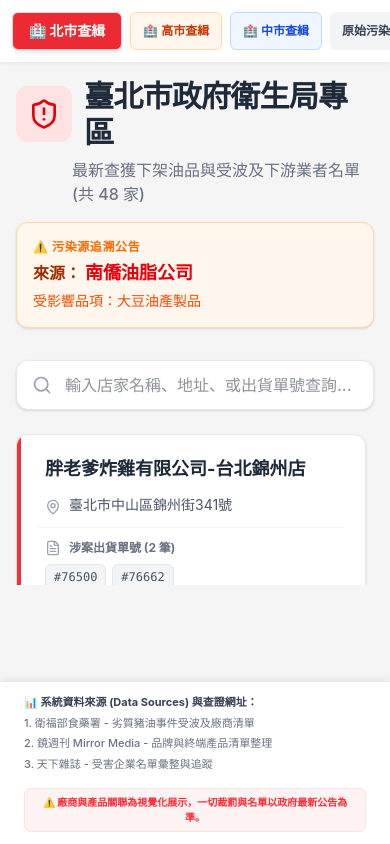
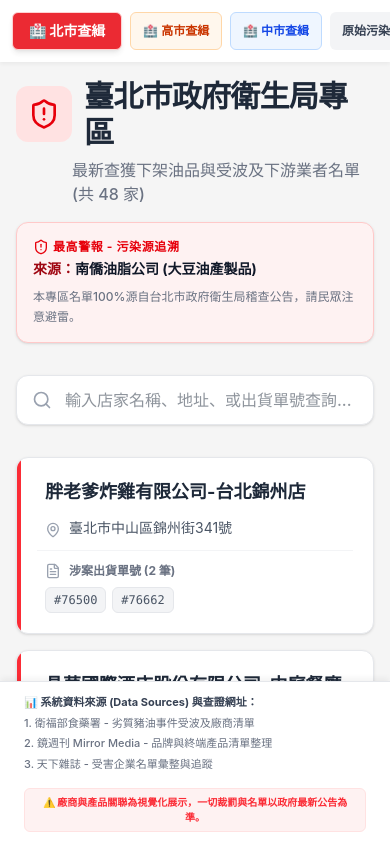
Before and after one commit to 2259top-wq/RAY8, a React (Vite) app: page / in a window 390 px wide. Both pictures are taken after a click on the button "🏥 北市查緝". Built offline with nearby package versions, Linux system fonts and the light colour scheme.

Commit message:
style(dashboard): remove nested overflow-y-auto to fix mobile scroll collapsing issue

```diff
--- a/src/components/RegionalHealthDashboard.tsx
+++ b/src/components/RegionalHealthDashboard.tsx
@@ -46,7 +46,7 @@
   };
 
   return (
-    <div className="p-4 md:p-8 max-w-7xl mx-auto animate-in fade-in duration-500 pb-24 h-full flex flex-col">
+    <div className="p-4 md:p-8 max-w-7xl mx-auto animate-in fade-in duration-500 pb-24">
       {/* Header Section */}
       <div className="mb-6 flex flex-col md:flex-row justify-between items-start md:items-center gap-4">
         <div>
@@ -79,7 +79,7 @@
       </div>
 
       {/* Search Bar */}
-      <div className="mb-6 relative flex-shrink-0">
+      <div className="mb-6 relative">
         <Search className="absolute left-4 top-1/2 -translate-y-1/2 text-gray-400 w-5 h-5" />
         <input
           type="text"
@@ -91,7 +91,7 @@
       </div>
 
       {/* Results Nested Accordion / Grid */}
-      <div className="flex-1 overflow-y-auto pr-2 custom-scrollbar pb-10">
+      <div className="pb-10">
         {filteredData.length === 0 ? (
           <div className="flex flex-col items-center justify-center py-20 text-gray-400">
             <ShieldAlert className="w-16 h-16 mb-4 opacity-50" />
--- a/src/components/TaipeiHealth.tsx
+++ b/src/components/TaipeiHealth.tsx
@@ -12,7 +12,7 @@
   );
 
   return (
-    <div className="p-4 md:p-8 max-w-7xl mx-auto animate-in fade-in duration-500 pb-24 h-full flex flex-col">
+    <div className="p-4 md:p-8 max-w-7xl mx-auto animate-in fade-in duration-500 pb-24">
       {/* Header Section */}
       <div className="mb-8 flex flex-col md:flex-row justify-between items-start md:items-center gap-4">
         <div>
@@ -30,19 +30,22 @@
         </div>
 
         {/* Source Warning Badge */}
-        <div className="bg-orange-50 border border-orange-200 p-4 rounded-xl shadow-sm md:w-auto w-full">
-          <div className="text-xs text-orange-500 font-bold mb-1 uppercase tracking-wider">⚠️ 污染源追溯公告</div>
-          <div className="text-orange-800 font-bold flex items-center">
-            來源：<span className="text-red-600 ml-1 text-lg">南僑油脂公司</span>
+        <div className="bg-red-50 border border-red-200 p-4 rounded-xl shadow-sm md:w-auto w-full">
+          <div className="text-xs text-red-600 font-bold mb-1 uppercase tracking-wider flex items-center">
+            <ShieldAlert className="w-4 h-4 mr-1" />
+            最高警報 - 污染源追溯
           </div>
-          <div className="text-orange-600 text-sm font-medium mt-1">
-            受影響品項：大豆油產製品
+          <div className="font-bold text-red-800 text-sm mb-1">
+            來源：<span className="text-gray-900">南僑油脂公司 (大豆油產製品)</span>
+          </div>
+          <div className="text-gray-500 text-xs font-medium mt-2 leading-relaxed max-w-sm">
+            本專區名單100%源自台北市政府衛生局稽查公告，請民眾注意避雷。
           </div>
         </div>
       </div>
 
       {/* Search Bar */}
-      <div className="mb-6 relative flex-shrink-0">
+      <div className="mb-8 relative">
         <Search className="absolute left-4 top-1/2 -translate-y-1/2 text-gray-400 w-5 h-5" />
         <input
           type="text"
@@ -53,8 +56,8 @@
         />
       </div>
 
-      {/* Results Grid */}
-      <div className="flex-1 overflow-y-auto pr-2 custom-scrollbar pb-10">
+      {/* Results Grid - Naturally Scrolling */}
+      <div className="pb-10">
         {filteredData.length === 0 ? (
           <div className="flex flex-col items-center justify-center py-20 text-gray-400">
             <ShieldAlert className="w-16 h-16 mb-4 opacity-50" />
```
